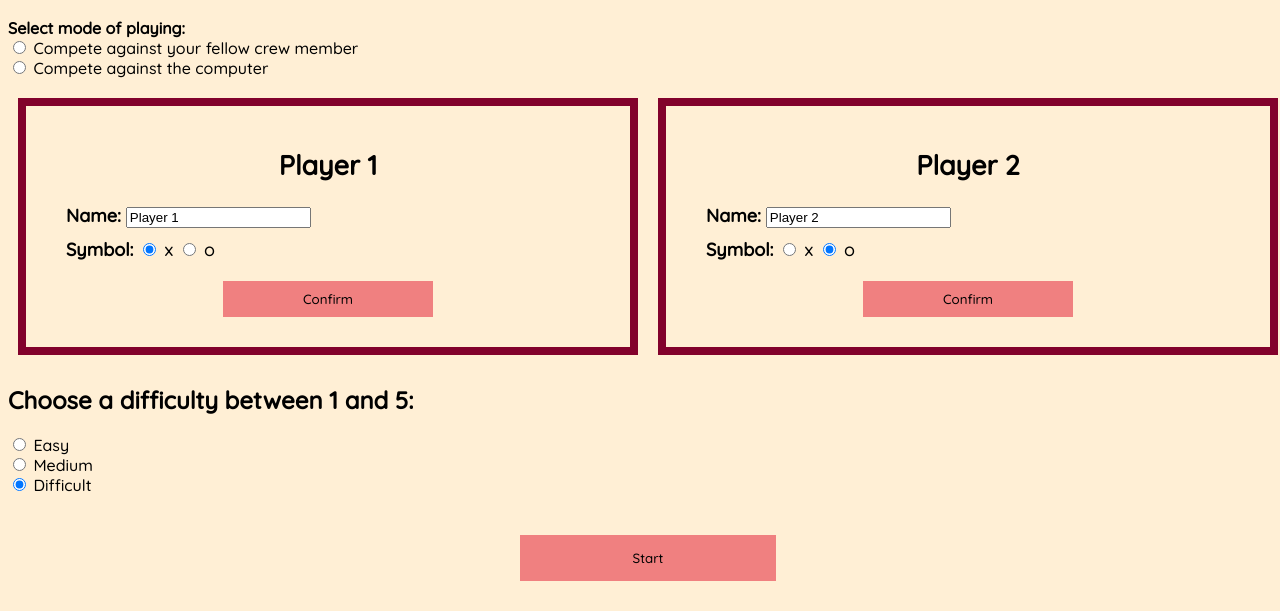
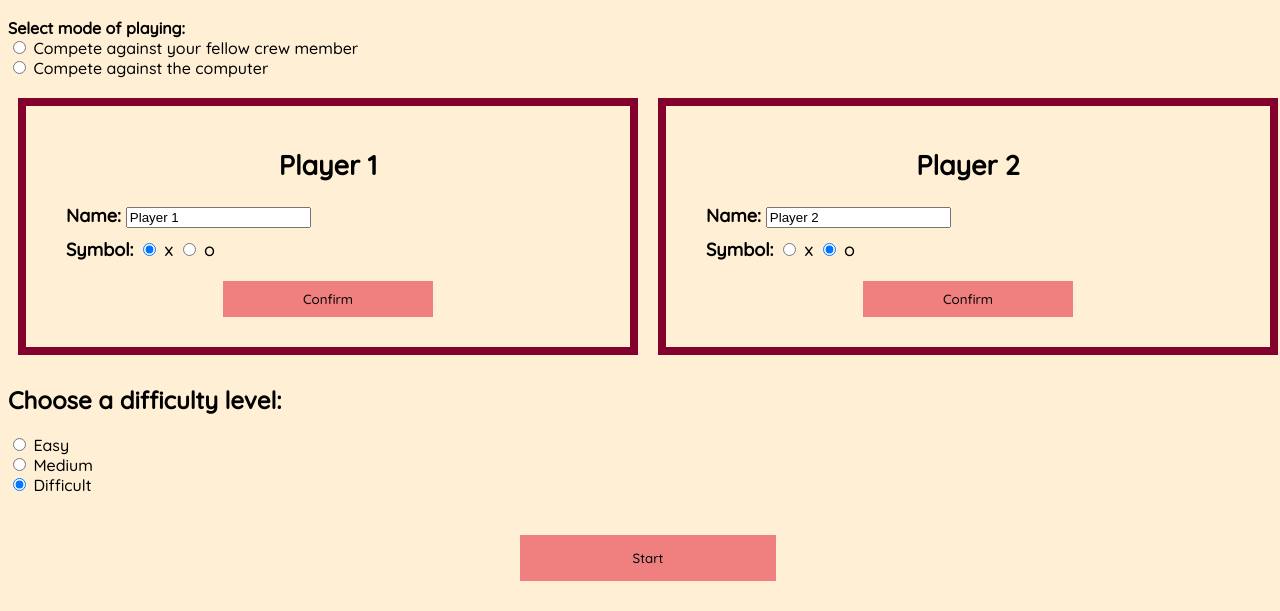
Before and after one commit to sreebhattacharyya/Mars-Colonization-Program, a plain HTML site: page index.html in a window 1280 px wide. Shown: the part 317-928 px from the top of the page. Drawn offline with Linux system fonts and the light colour scheme.

Commit message:
Update index.html

```diff
--- a/index.html
+++ b/index.html
@@ -68,7 +68,7 @@
                 </form>
             </div>
                 <div id = "select" class = "element-container">
-                    <h2>Choose a difficulty between 1 and 5:</h2>
+                    <h2>Choose a difficulty level:</h2>
                     <div>
                         <input type = "radio" id = "1" name = "select" value = "1">
                         <label for = "1">Easy</label>
```
